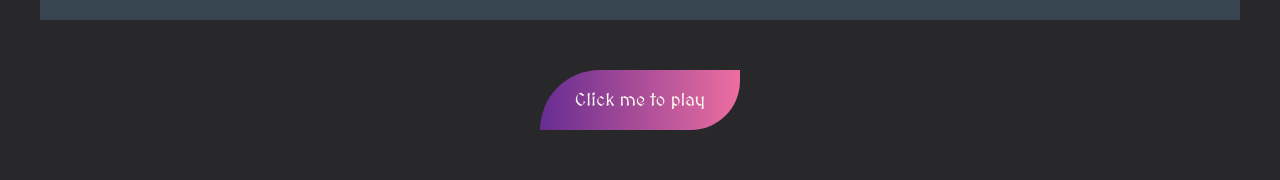
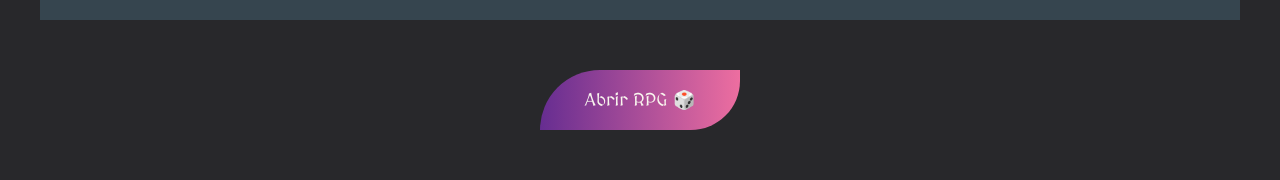
Before and after one commit to ebertm777/epic-profile-site, a Next.js app: page / in a window 1280 px wide. Shown: the part 1654-1834 px from the top of the page. Built offline with nearby package versions, Linux system fonts and the light colour scheme; grey boxes are pictures that could not be loaded.

Commit message:
added dynamic text to iframe button

```diff
--- a/app/Components/RPG/RPG.jsx
+++ b/app/Components/RPG/RPG.jsx
@@ -10,7 +10,12 @@ export default function Rpg() {
 
   return (
     <>
-        <S.ShowRpgModel onClick={handleToggle}>Click me to play</S.ShowRpgModel>
+      <S.ShowRpgModel onClick={handleToggle}>
+        {open ? "Fechar RPG" : "Abrir RPG"}
+        <span role="img" aria-label="RPG">
+          &nbsp;🎲
+        </span>
+      </S.ShowRpgModel>
       <S.Container $isActive={open}>
         <iframe
           src="https://dungeon-crawler-cards.vercel.app/"
```
Lines whose indentation alone changed are shown as unchanged.
